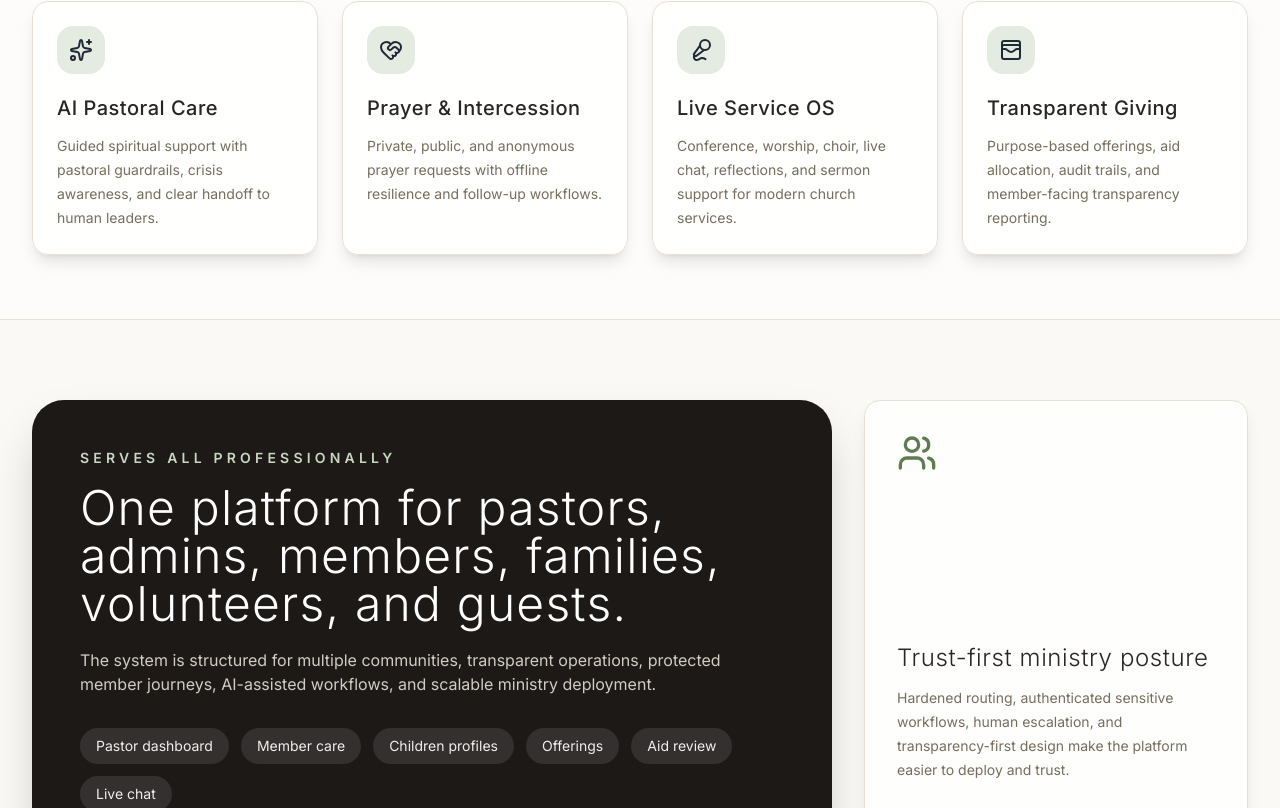
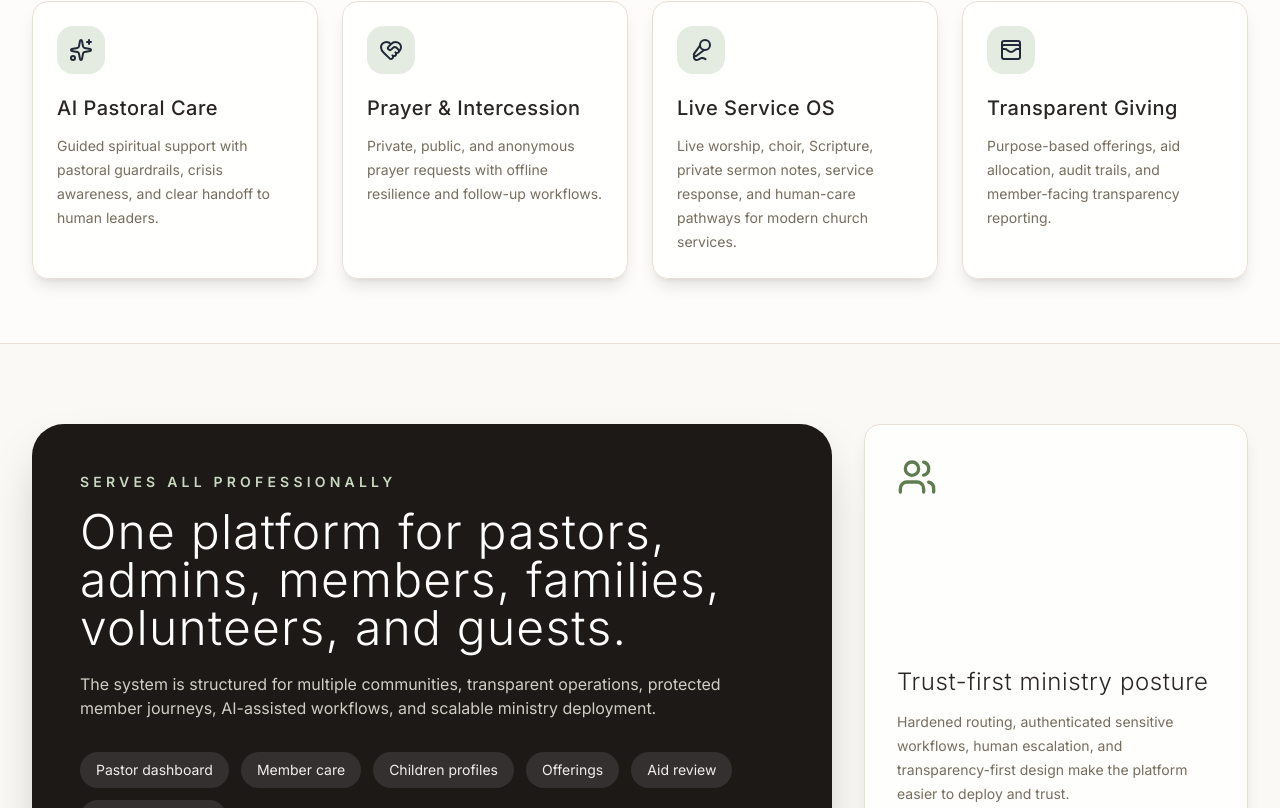
Before and after one commit to TechCodinz/digital-church-os, a Next.js app: page / in a window 1280 px wide. Shown: the part 1952-2760 px from the top of the page. Built offline with nearby package versions, Linux system fonts and the light colour scheme; no server answers.

Commit message:
fix: remove stale live chat claims from homepage

```diff
--- a/app/page.tsx
+++ b/app/page.tsx
@@ -17,7 +17,7 @@ const pillars = [
   },
   {
     title: 'Live Service OS',
-    description: 'Conference, worship, choir, live chat, reflections, and sermon support for modern church services.',
+    description: 'Live worship, choir, Scripture, private sermon notes, service response, and human-care pathways for modern church services.',
     href: '/live-service',
     icon: Mic2,
   },
@@ -133,7 +133,7 @@ export default function HomePage() {
               The system is structured for multiple communities, transparent operations, protected member journeys, AI-assisted workflows, and scalable ministry deployment.
             </p>
             <div className="mt-8 flex flex-wrap gap-3">
-              {['Pastor dashboard', 'Member care', 'Children profiles', 'Offerings', 'Aid review', 'Live chat'].map((tag) => (
+              {['Pastor dashboard', 'Member care', 'Children profiles', 'Offerings', 'Aid review', 'Service response'].map((tag) => (
                 <span key={tag} className="rounded-full bg-white/10 px-4 py-2 text-sm text-stone-100">{tag}</span>
               ))}
             </div>
```
